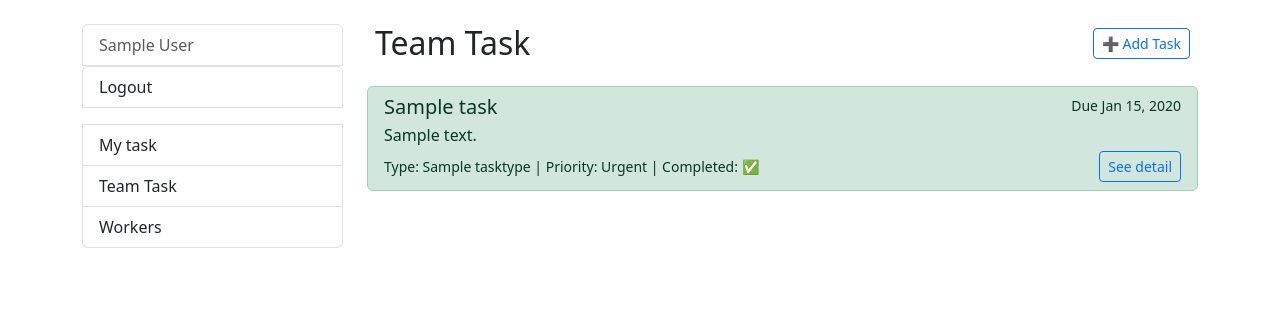
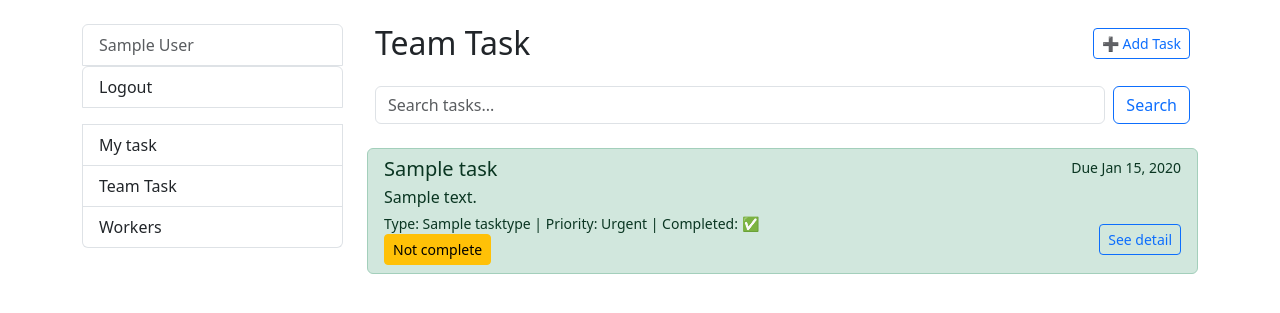
Before and after one commit to HappyDen08/task-manager, a Django app: template templates/task/task_list.html in a window 1280 px wide. Shown: the part 56-369 px from the top of the page. Run offline with Django 5.2, Linux system fonts and the light colour scheme; the template is opened without the code that fills it: values that come from a table or form of the project are taken from there, others are empty; a user stored in the database is signed in; tables that the repository leaves empty hold one stand-in row (values such as "Sample post").

Commit message:
change some redirect links

```diff
--- a/templates/task/task_list.html
+++ b/templates/task/task_list.html
@@ -12,6 +12,10 @@
 			{% endif %}
 	</div>
     {% if task_list %}
+			<form method="get" class="mb-4 px-2 d-flex" role="search">
+				<input type="text" name="q" class="form-control me-2" placeholder="Search tasks..." value="{{ request.GET.q }}">
+				<button type="submit" class="btn btn-outline-primary">Search</button>
+			</form>
         <div class="list-group">
             {% for task in task_list %}
                 <div class="list-group-item {% if task.is_completed %}list-group-item-success{% endif %}">
@@ -42,6 +46,16 @@
                             Type: {{ task.task_type.name }} |
                             Priority: {{ task.priority }} |
                             Completed: {% if task.is_completed %}✅{% else %}❌{% endif %}
+														{% if user.is_staff %}
+															<form method="post" action="{% url 'task:toggle_done' task.id %}">
+																{% csrf_token %}
+																{% if task.is_completed %}
+																	<button type="submit" class="btn btn-warning btn-sm">Not complete</button>
+																{% else %}
+																	<button type="submit" class="btn btn-success btn-sm">Complete</button>
+																{% endif %}
+															</form>
+														{% endif %}
                         </small>
                         <a href="{% url 'task:task_detail' task.id %}" class="btn btn-sm btn-outline-primary">
                             See detail
```
